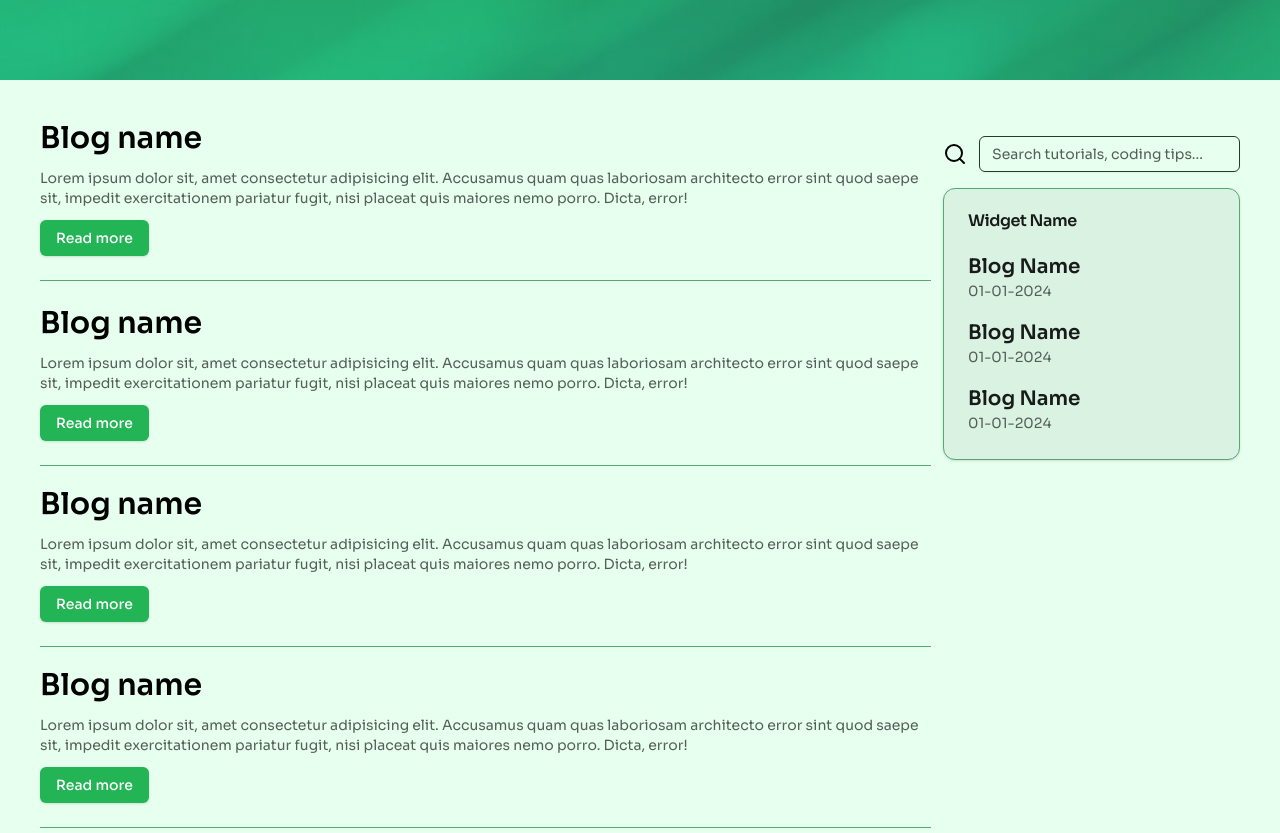
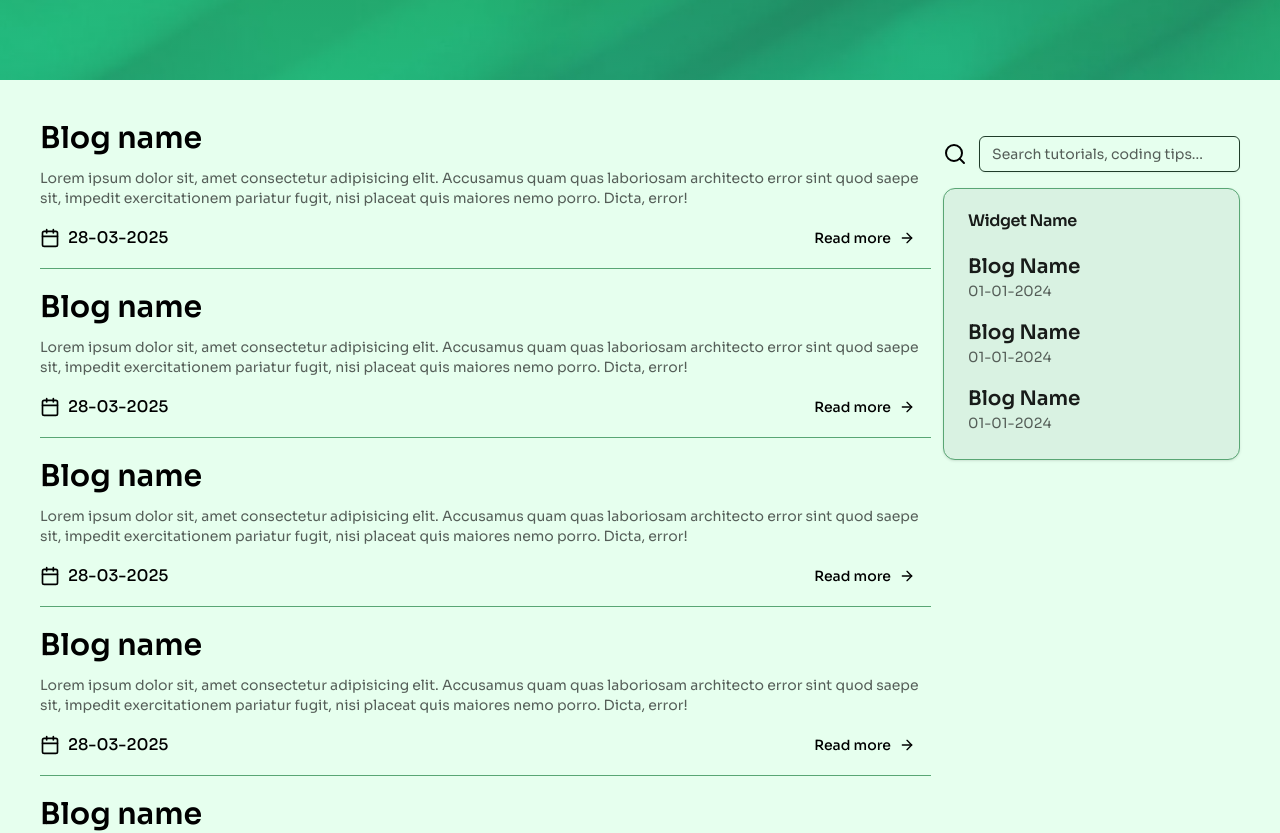
Before and after one commit to ArsenTech/blog, a Next.js app: page / in a window 1280 px wide. Shown: the part 720-1553 px from the top of the page. Built offline with nearby package versions, Linux system fonts and the light colour scheme.

Commit message:
Added new components and changes in existing ones

```diff
--- a/package.json
+++ b/package.json
@@ -9,6 +9,7 @@
     "lint": "next lint"
   },
   "dependencies": {
+    "@radix-ui/react-checkbox": "^1.1.4",
     "@radix-ui/react-slot": "^1.1.2",
     "class-variance-authority": "^0.7.1",
     "clsx": "^2.1.1",
@@ -34,9 +35,9 @@
     "eslint": "^9",
     "eslint-config-next": "15.1.4",
     "postcss": "^8",
+    "prismjs": "^1.30.0",
     "tailwindcss": "^3.4.1",
-    "typescript": "^5",
-    "prismjs": "^1.30.0"
+    "typescript": "^5"
   },
   "overrides": {
     "prismjs": "^1.30.0"
--- a/src/app/page.tsx
+++ b/src/app/page.tsx
@@ -12,7 +12,7 @@ export default function Home() {
     <PageLayout>
       <main>
         <LandingSection/>
-        <SiteSection id="blog" innerWidthClass="space-y-4 grid grid-cols-1 md:grid-cols-[3fr_1fr] gap-3 scroll-p-10">
+        <SiteSection id="blog" innerWidthClass="space-y-4 grid grid-cols-1 md:grid-cols-[3fr_1fr] gap-3">
           <div className="space-y-5">
             <BlogItem/>
             <BlogItem/>
--- a/src/components/blog/blog-content.tsx
+++ b/src/components/blog/blog-content.tsx
@@ -6,6 +6,8 @@ import Link from "next/link"
 import { buttonVariants } from "../ui/button"
 import CodeBlock from "./md-components/code-block"
 import { cn } from "@/lib/utils"
+import { badgeVariants } from "../ui/badge"
+import { Checkbox } from "../ui/checkbox"
 
 const options: MarkdownToJSX.Options = {
      overrides: {
@@ -37,7 +39,7 @@ const options: MarkdownToJSX.Options = {
           },
           h6: {
                props: {
-                    className: "scroll-m-20 text-base font-semibold tracking-tight"
+                    className: "scroll-m-20 text-sm font-semibold tracking-tight"
                }
           },
           p: {
@@ -45,21 +47,25 @@ const options: MarkdownToJSX.Options = {
                     className: "leading-7 [&:not(:first-child)]:mt-6"
                }
           },
+          a: {
+               component: Link,
+               props: {
+                    className: cn(buttonVariants({variant: "link"}),"px-1 py-0 whitespace-normal text-base")
+               }
+          },
           blockquote: {
                props: {
                     className: "mt-6 border-l-2 pl-6 italic"
                }
           },
-          table: Table,
-          thead: TableHeader,
-          tr: TableRow,
-          th: TableHead,
-          tbody: TableBody,
-          td: TableCell,
-          tfoot: TableFooter,
-          ul: {
+          figure: {
                props: {
-                    className: "marker:text-foreground"
+                    className: "bg-card text-card-foreground border shadow my-3 rounded-md"
+               }
+          },
+          figcaption: {
+               props: {
+                    className: "p-3 mt-0 text-center"
                }
           },
           small: {
@@ -67,14 +73,18 @@ const options: MarkdownToJSX.Options = {
                     className: "text-sm font-medium leading-none"
                }
           },
-          a: {
-               component: Link,
+          kbd: {
                props: {
-                    className: cn(
-                         buttonVariants({variant: "link"}),
-                         "px-1 py-0 whitespace-normal text-base"
-                    )
+                    className: cn(badgeVariants({variant: "outline"}),"px-1.5 shadow")
                }
+          },
+          code: ({ className, children }: React.ComponentProps<"code">) => {
+               const match = /lang-(\w+)/.exec(className || "");
+               return match ? (
+                    <CodeBlock language={match[1]} code={`${children}`}/>
+               ) : (
+                    <code>{children}</code>
+               );
           },
           pre: ({children}: React.ComponentProps<"pre">)=>{
                const isLangClass = React.Children.toArray(children).some(child=>{
@@ -89,15 +99,19 @@ const options: MarkdownToJSX.Options = {
                     <pre>{children}</pre>
                )
           },
-          code: ({ className, children }: { className?: string; children?: string }) => {
-               const match = /lang-(\w+)/.exec(className || "");
-               return match ? (
-                    <CodeBlock language={match[1]} code={`${children}`}/>
-               ) : (
-                    <code>{children}</code>
-               );
+          table: Table,
+          thead: TableHeader,
+          tr: TableRow,
+          th: TableHead,
+          tbody: TableBody,
+          td: TableCell,
+          tfoot: TableFooter,
+          ul: {
+               props: {
+                    className: "marker:text-primary/65"
+               }
           },
-          iframe: ({ src }: { src: string }) => (
+          iframe: ({ src }: React.ComponentProps<"iframe">) => (
                <div className="relative w-full pb-[56.25%]">
                     <iframe src={src} className="absolute inset-0 w-full h-full rounded-md" />
                </div>
@@ -107,6 +121,29 @@ const options: MarkdownToJSX.Options = {
                     className: "border-t border-primary border-dashed"
                }
           },
+          footer: {
+               props: {
+                    className: "border-t p-5 space-y-2"
+               }
+          },
+          li: ({children}: React.ComponentProps<"li">) => {
+               let isChecked = false, hasCheckbox = false;
+               const newChildren = React.Children.map(children,(child)=>{
+                    if(React.isValidElement<HTMLInputElement>(child) && child.props.type==="checkbox") {
+                         hasCheckbox = true;
+                         isChecked = child.props.checked || child.props.defaultChecked || false;
+                         return (
+                              <Checkbox checked={isChecked} className="select-none pointer-events-none mr-2"/>
+                         )
+                    }
+                    return child
+               });
+               return !hasCheckbox ? (
+                    <li>{children}</li>
+               ) : (
+                    <li className="flex items-center gap-1.5 flex-wrap">{newChildren}</li>
+               )
+          }
      }
 }
 
@@ -114,11 +151,11 @@ interface BlogContentProps{
      markdownContent: string
 }
 export default function BlogContent({markdownContent}: BlogContentProps){
-     return (
+     return markdownContent!=="" ? (
           <div className="break-all prose dark:prose-invert prose-code:after:content-normal prose-code:before:content-none">
                <Markdown options={options}>
                     {markdownContent}
                </Markdown>
           </div>
-     )
+     ) : null
 }
--- a/src/components/blog/blog-item.tsx
+++ b/src/components/blog/blog-item.tsx
@@ -1,14 +1,20 @@
 import Link from "next/link";
 import { Button } from "../ui/button";
+import { ArrowRight, Calendar } from "lucide-react";
+import { format } from "date-fns";
 
 export default function BlogItem(){
+     const date = new Date();
      return (
-          <div className="space-y-3 pb-6 mb-6 border-b last:border-b-0 last:pb-0 last:mb-0">
+          <div className="space-y-3 pb-3 mb-3 border-b last:border-b-0 last:pb-0 last:mb-0">
                <h2 className="text-2xl md:text-3xl font-semibold">Blog name</h2>
                <p className="text-sm text-muted-foreground">Lorem ipsum dolor sit, amet consectetur adipisicing elit. Accusamus quam quas laboriosam architecto error sint quod saepe sit, impedit exercitationem pariatur fugit, nisi placeat quis maiores nemo porro. Dicta, error!</p>
-               <Button asChild>
-                    <Link href="#">Read more</Link>
-               </Button>
+               <div className="flex justify-between items-center gap-4">
+                    <p className="flex items-center gap-2 font-medium"><Calendar className="size-5"/>{format(date,"dd-MM-yyyy")}</p>
+                    <Button asChild variant="ghost">
+                         <Link href="#">Read more <ArrowRight/></Link>
+                    </Button>
+               </div>
           </div>
      )
 }
--- a/src/components/layout/section.tsx
+++ b/src/components/layout/section.tsx
@@ -4,9 +4,9 @@ import React from "react";
 interface SiteSectionProps extends React.ComponentProps<"section">{
      innerWidthClass?: string
 }
-export default function SiteSection({children, innerWidthClass, ...props}: SiteSectionProps){
+export default function SiteSection({children, innerWidthClass, className, ...props}: SiteSectionProps){
      return (
-          <section {...props}>
+          <section className={cn("scroll-mt-12",className)} {...props}>
                <div className={cn("inner-width",innerWidthClass)}>
                     {children}
                </div>
--- /dev/null
+++ b/src/components/ui/badge.tsx
@@ -0,0 +1,36 @@
+import * as React from "react"
+import { cva, type VariantProps } from "class-variance-authority"
+
+import { cn } from "@/lib/utils"
+
+const badgeVariants = cva(
+  "inline-flex items-center rounded-md border px-2.5 py-0.5 text-xs font-semibold transition-colors focus:outline-none focus:ring-2 focus:ring-ring focus:ring-offset-2",
+  {
+    variants: {
+      variant: {
+        default:
+          "border-transparent bg-primary text-primary-foreground shadow hover:bg-primary/80",
+        secondary:
+          "border-transparent bg-secondary text-secondary-foreground hover:bg-secondary/80",
+        destructive:
+          "border-transparent bg-destructive text-destructive-foreground shadow hover:bg-destructive/80",
+        outline: "text-foreground",
+      },
+    },
+    defaultVariants: {
+      variant: "default",
+    },
+  }
+)
+
+export interface BadgeProps
+  extends React.HTMLAttributes<HTMLDivElement>,
+    VariantProps<typeof badgeVariants> {}
+
+function Badge({ className, variant, ...props }: BadgeProps) {
+  return (
+    <div className={cn(badgeVariants({ variant }), className)} {...props} />
+  )
+}
+
+export { Badge, badgeVariants }
--- /dev/null
+++ b/src/components/ui/checkbox.tsx
@@ -0,0 +1,30 @@
+"use client"
+
+import * as React from "react"
+import * as CheckboxPrimitive from "@radix-ui/react-checkbox"
+import { Check } from "lucide-react"
+
+import { cn } from "@/lib/utils"
+
+const Checkbox = React.forwardRef<
+  React.ElementRef<typeof CheckboxPrimitive.Root>,
+  React.ComponentPropsWithoutRef<typeof CheckboxPrimitive.Root>
+>(({ className, ...props }, ref) => (
+  <CheckboxPrimitive.Root
+    ref={ref}
+    className={cn(
+      "peer h-4 w-4 shrink-0 rounded-sm border border-primary shadow focus-visible:outline-none focus-visible:ring-1 focus-visible:ring-ring disabled:cursor-not-allowed disabled:opacity-50 data-[state=checked]:bg-primary data-[state=checked]:text-primary-foreground",
+      className
+    )}
+    {...props}
+  >
+    <CheckboxPrimitive.Indicator
+      className={cn("flex items-center justify-center text-current")}
+    >
+      <Check className="h-4 w-4" />
+    </CheckboxPrimitive.Indicator>
+  </CheckboxPrimitive.Root>
+))
+Checkbox.displayName = CheckboxPrimitive.Root.displayName
+
+export { Checkbox }
```
Also changed, not shown: 1 other file (tests, documents, lock files or other folders).
